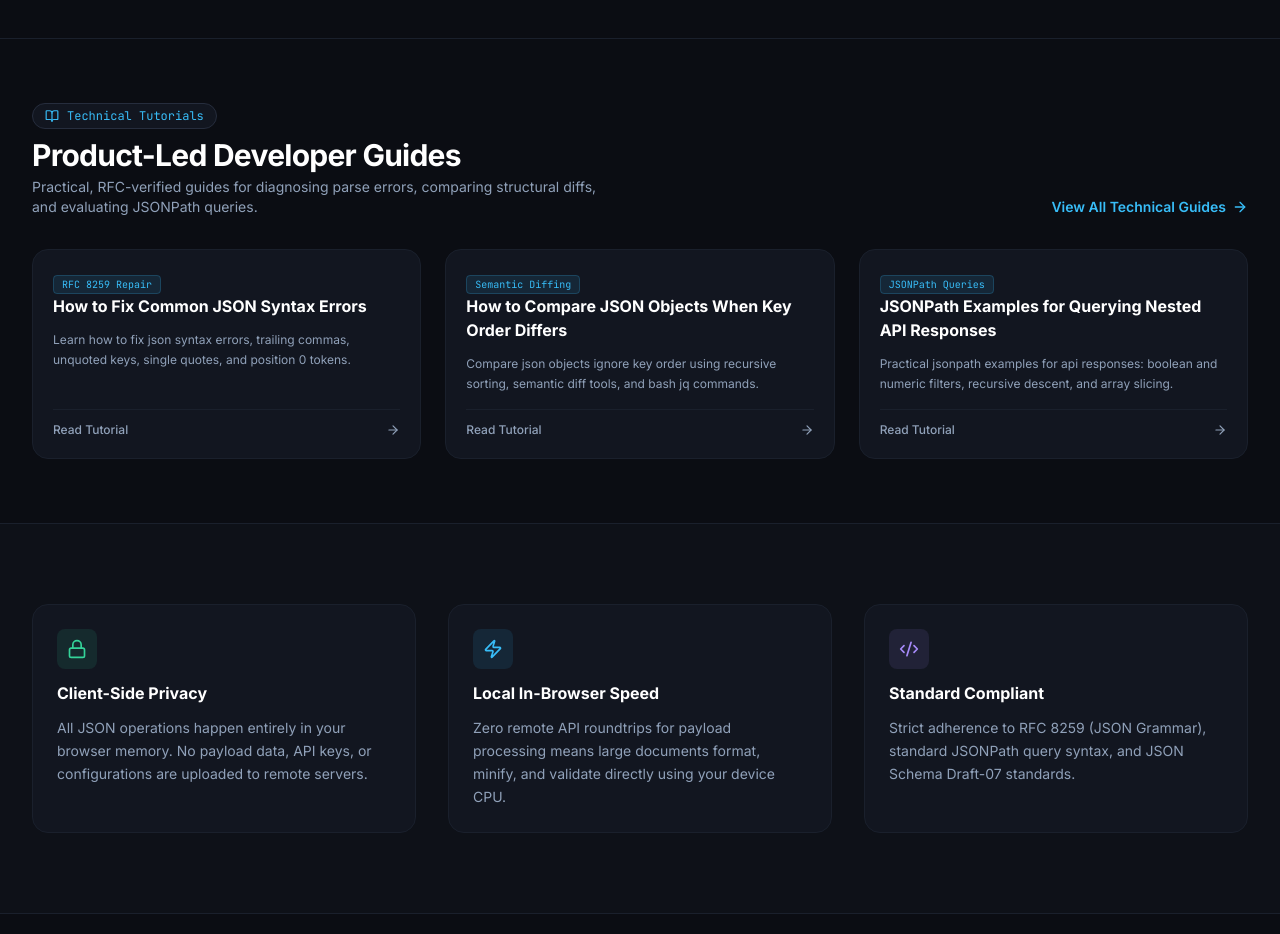
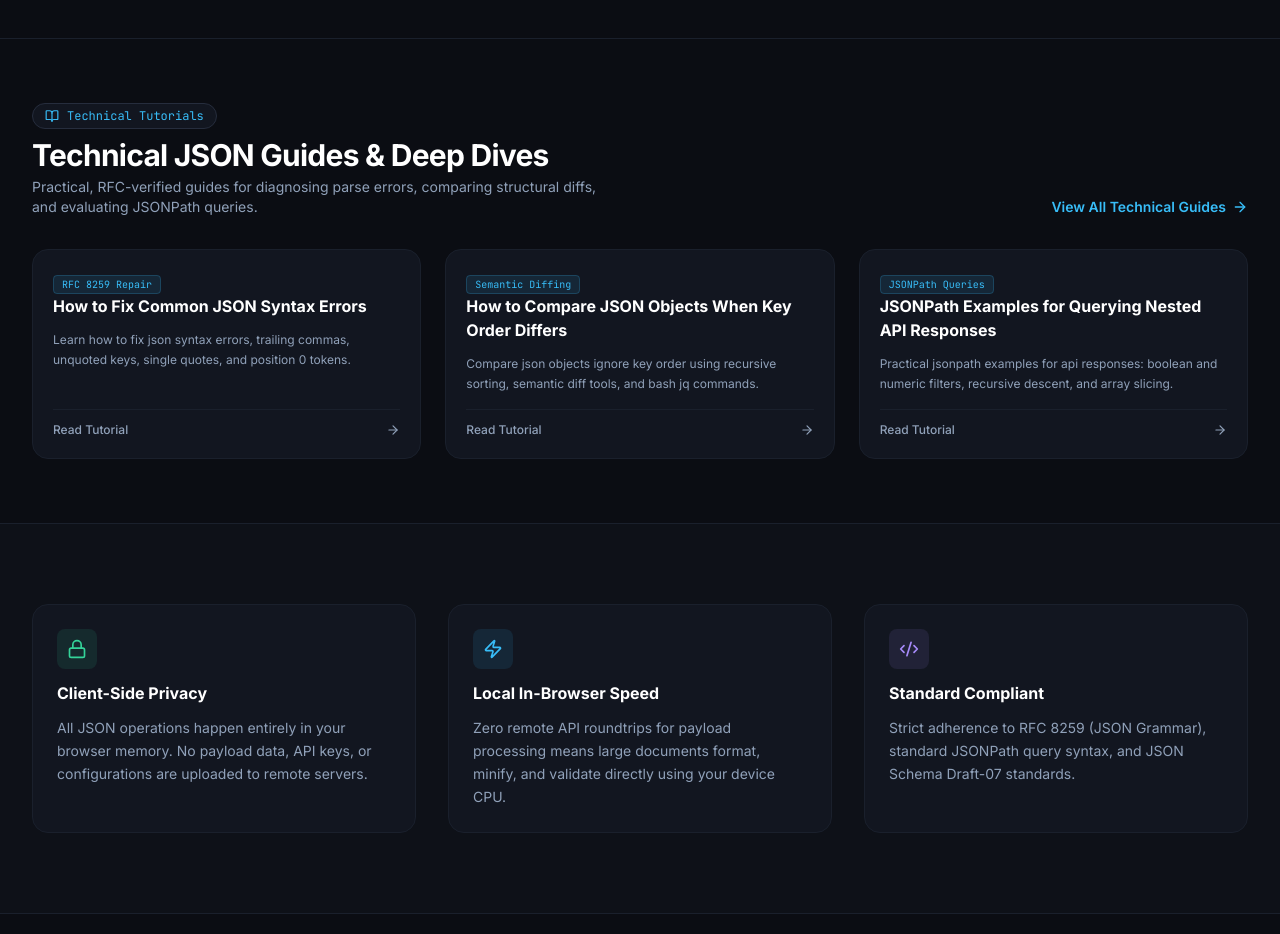
Before and after one commit to omkeshborse/JSON-Toolkit, a React (Vite) app: page / in a window 1280 px wide. Shown: the part 1740-2674 px from the top of the page. Built offline with nearby package versions, Linux system fonts and the light colour scheme; no server answers.

Commit message:
docs: update landing page and guides header text
Refine marketing copy to better reflect the technical depth and specialized nature of the JSON documentation.

```diff
--- a/src/pages/GuidesIndexPage.tsx
+++ b/src/pages/GuidesIndexPage.tsx
@@ -27,7 +27,7 @@ export const GuidesIndexPage: React.FC = () => {
       <header className="mb-12 pb-8 border-b border-[#1A202C] space-y-4">
         <div className="inline-flex items-center gap-2 px-3 py-1 rounded-full bg-[#121620] border border-[#262D3D] text-[#38BDF8] text-xs font-mono">
           <BookOpen className="w-3.5 h-3.5" />
-          <span>Product-Led Engineering Tutorials</span>
+          <span>In-Depth Engineering Tutorials</span>
         </div>
         <h1 className="text-3xl sm:text-4xl lg:text-5xl font-extrabold text-white tracking-tight">
           Technical JSON Guides & Tutorials
--- a/src/pages/LandingPage.tsx
+++ b/src/pages/LandingPage.tsx
@@ -264,7 +264,7 @@ export const LandingPage: React.FC = () => {
                 <span>Technical Tutorials</span>
               </div>
               <h2 className="text-2xl sm:text-3xl font-extrabold text-white tracking-tight">
-                Product-Led Developer Guides
+                Technical JSON Guides & Deep Dives
               </h2>
               <p className="text-sm text-slate-400 mt-1 max-w-xl">
                 Practical, RFC-verified guides for diagnosing parse errors, comparing structural diffs, and evaluating JSONPath queries.
```
